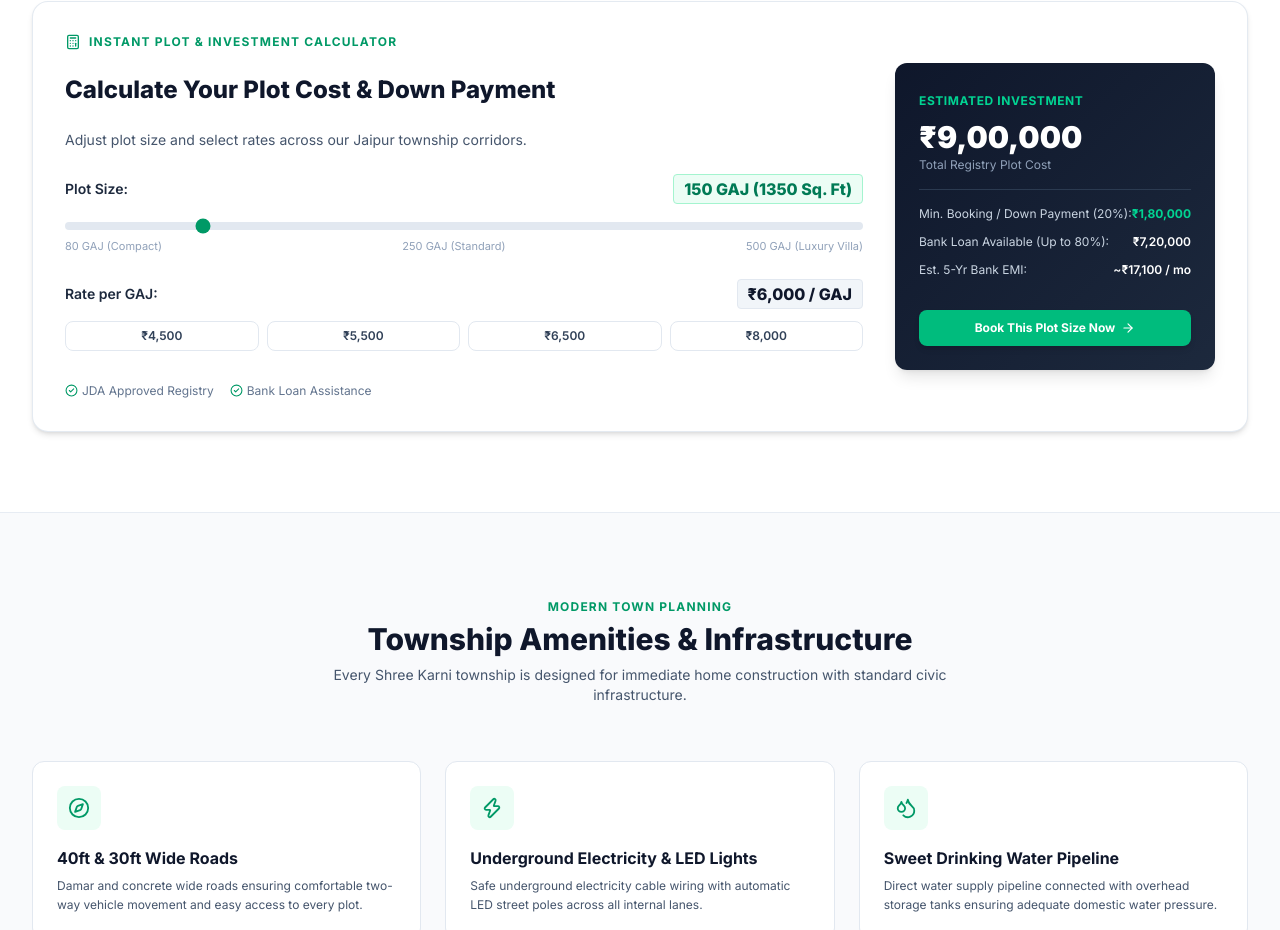
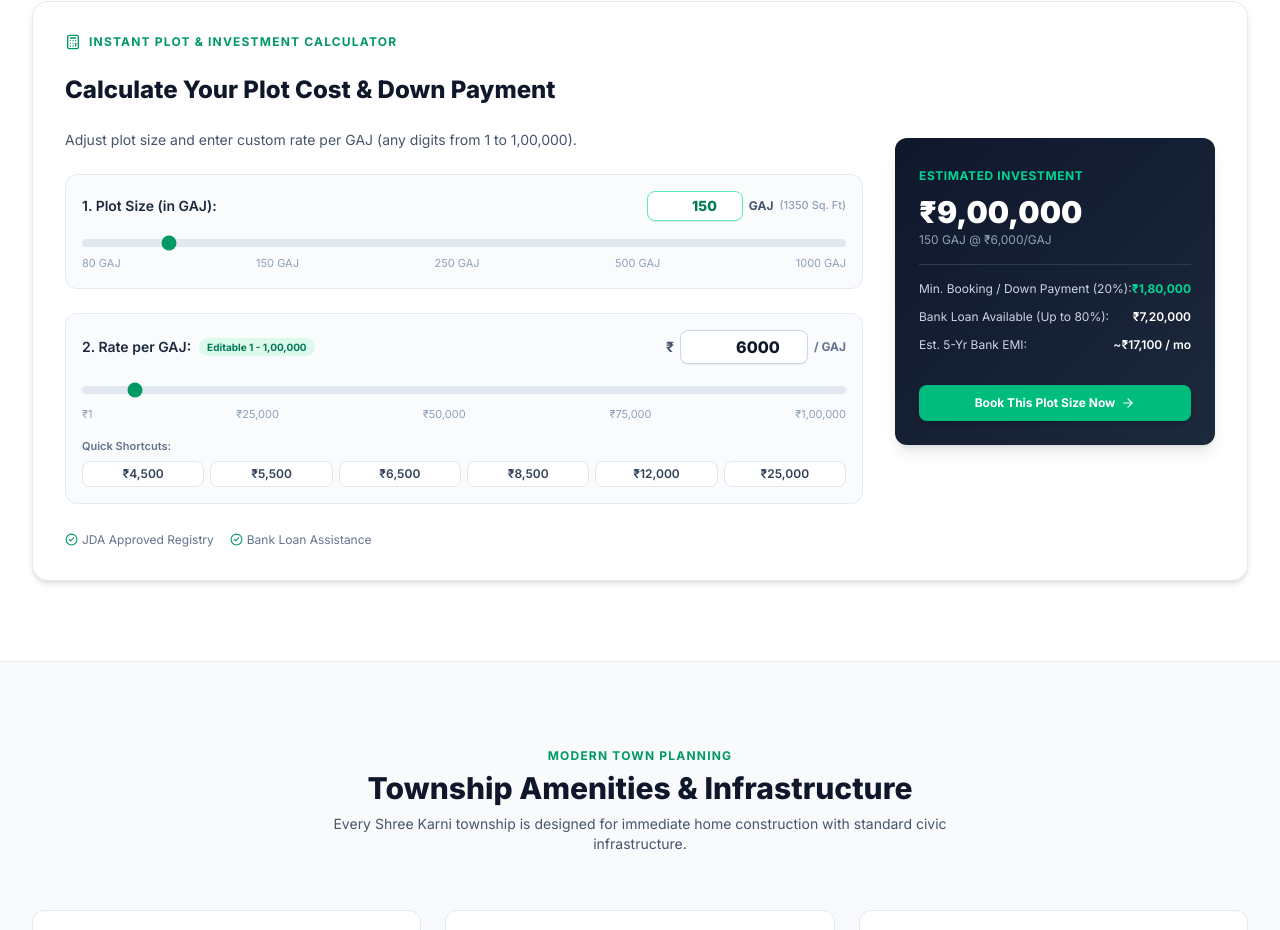
Before and after one commit to sandeepcharan619-maker/Shree-Karni, a Next.js app: page / in a window 1280 px wide. Shown: the part 1180-2110 px from the top of the page. Built offline with nearby package versions, Linux system fonts and the light colour scheme; no server answers.

Commit message:
Initial commit: Shree Karni Real Estate platform with associate & admin dashboards

```diff
--- a/src/components/PlotCalculator.tsx
+++ b/src/components/PlotCalculator.tsx
@@ -8,10 +8,47 @@ export default function PlotCalculator() {
   const [sizeGaj, setSizeGaj] = useState<number>(150);
   const [ratePerGaj, setRatePerGaj] = useState<number>(6000);
 
-  const totalPrice = sizeGaj * ratePerGaj;
+  const handleRateChange = (val: string) => {
+    if (val === "") {
+      setRatePerGaj(0);
+      return;
+    }
+    const num = parseInt(val, 10);
+    if (!isNaN(num)) {
+      if (num < 1) {
+        setRatePerGaj(1);
+      } else if (num > 100000) {
+        setRatePerGaj(100000);
+      } else {
+        setRatePerGaj(num);
+      }
+    }
+  };
+
+  const handleSizeChange = (val: string) => {
+    if (val === "") {
+      setSizeGaj(0);
+      return;
+    }
+    const num = parseInt(val, 10);
+    if (!isNaN(num)) {
+      if (num < 1) {
+        setSizeGaj(1);
+      } else if (num > 5000) {
+        setSizeGaj(5000);
+      } else {
+        setSizeGaj(num);
+      }
+    }
+  };
+
+  const validRate = ratePerGaj || 0;
+  const validSize = sizeGaj || 0;
+  const totalPrice = validSize * validRate;
   const downPayment = Math.round(totalPrice * 0.2); // 20% down payment
-  const loanEligible = totalPrice - downPayment;
-  const estimatedEmi = Math.round((loanEligible * 0.085 * 5 + loanEligible) / 60); // 5 year simple estimate
+  const loanEligible = Math.max(0, totalPrice - downPayment);
+  const estimatedEmi =
+    loanEligible > 0 ? Math.round((loanEligible * 0.085 * 5 + loanEligible) / 60) : 0; // 5-year simple estimate
 
   return (
     <div className="bg-white rounded-2xl border border-slate-200/90 shadow-md p-6 sm:p-8 overflow-hidden relative">
@@ -27,51 +64,108 @@ export default function PlotCalculator() {
             Calculate Your Plot Cost & Down Payment
           </h3>
           <p className="text-slate-600 text-sm">
-            Adjust plot size and select rates across our Jaipur township corridors.
+            Adjust plot size and enter custom rate per GAJ (any digits from 1 to 1,00,000).
           </p>
 
-          {/* Slider 1: Size in GAJ */}
-          <div className="space-y-2">
-            <div className="flex justify-between items-center text-sm font-semibold text-slate-800">
-              <span>Plot Size:</span>
-              <span className="text-emerald-700 font-extrabold text-base bg-emerald-50 px-2.5 py-0.5 rounded border border-emerald-200">
-                {sizeGaj} GAJ ({Math.round(sizeGaj * 9)} Sq. Ft)
+          {/* 1. Plot Size (Slider + Editable Input) */}
+          <div className="space-y-2 bg-slate-50/80 p-4 rounded-xl border border-slate-200/80">
+            <div className="flex flex-col sm:flex-row sm:items-center justify-between gap-2 text-sm font-semibold text-slate-800">
+              <span>1. Plot Size (in GAJ):</span>
+              <div className="flex items-center gap-1.5 self-start sm:self-auto">
+                <input
+                  type="number"
+                  min="1"
+                  max="5000"
+                  value={sizeGaj === 0 ? "" : sizeGaj}
+                  onChange={(e) => handleSizeChange(e.target.value)}
+                  className="w-24 px-2.5 py-1 text-sm font-extrabold text-emerald-700 bg-white border border-emerald-300 rounded-lg outline-none focus:ring-2 focus:ring-emerald-500 text-right shadow-2xs"
+                  placeholder="150"
+                />
+                <span className="text-xs text-slate-600 font-bold">GAJ</span>
+                <span className="text-[11px] text-slate-400 font-medium">
+                  ({Math.round(validSize * 9)} Sq. Ft)
                 </span>
               </div>
+            </div>
+
             <input
               type="range"
-              min="80"
-              max="500"
+              min="50"
+              max="1000"
               step="10"
-              value={sizeGaj}
+              value={validSize > 1000 ? 1000 : validSize < 50 ? 50 : validSize}
               onChange={(e) => setSizeGaj(Number(e.target.value))}
               className="w-full h-2 bg-slate-200 rounded-lg appearance-none cursor-pointer accent-emerald-600"
             />
             <div className="flex justify-between text-[11px] text-slate-400">
-              <span>80 GAJ (Compact)</span>
-              <span>250 GAJ (Standard)</span>
-              <span>500 GAJ (Luxury Villa)</span>
+              <span>80 GAJ</span>
+              <span>150 GAJ</span>
+              <span>250 GAJ</span>
+              <span>500 GAJ</span>
+              <span>1000 GAJ</span>
             </div>
           </div>
 
-          {/* Slider 2: Rate per GAJ */}
-          <div className="space-y-2">
-            <div className="flex justify-between items-center text-sm font-semibold text-slate-800">
-              <span>Rate per GAJ:</span>
-              <span className="text-slate-900 font-extrabold text-base bg-slate-100 px-2.5 py-0.5 rounded border border-slate-200">
-                ₹{ratePerGaj.toLocaleString("en-IN")} / GAJ
+          {/* 2. Rate per GAJ (Fully Editable 1 - 100000 + Slider + Quick Presets) */}
+          <div className="space-y-3 bg-slate-50/80 p-4 rounded-xl border border-slate-200/80">
+            <div className="flex flex-col sm:flex-row sm:items-center justify-between gap-2 text-sm font-semibold text-slate-800">
+              <div className="flex items-center gap-2">
+                <span>2. Rate per GAJ:</span>
+                <span className="text-[10px] text-emerald-700 font-bold bg-emerald-100/70 px-2 py-0.5 rounded-full">
+                  Editable 1 - 1,00,000
                 </span>
               </div>
-            <div className="grid grid-cols-4 gap-2 pt-1">
-              {[4500, 5500, 6500, 8000].map((rate) => (
+
+              {/* Editable input field for all digits 1-100000 */}
+              <div className="flex items-center gap-1.5 self-start sm:self-auto">
+                <span className="text-sm font-bold text-slate-600">₹</span>
+                <input
+                  type="number"
+                  min="1"
+                  max="100000"
+                  step="1"
+                  value={ratePerGaj === 0 ? "" : ratePerGaj}
+                  onChange={(e) => handleRateChange(e.target.value)}
+                  className="w-32 px-3 py-1 text-base font-extrabold text-slate-900 bg-white border border-slate-300 rounded-lg outline-none focus:ring-2 focus:ring-emerald-500 text-right shadow-2xs"
+                  placeholder="6000"
+                />
+                <span className="text-xs text-slate-500 font-bold">/ GAJ</span>
+              </div>
+            </div>
+
+            {/* Range Slider 1 to 100,000 */}
+            <input
+              type="range"
+              min="1"
+              max="100000"
+              step="100"
+              value={validRate > 100000 ? 100000 : validRate < 1 ? 1 : validRate}
+              onChange={(e) => setRatePerGaj(Number(e.target.value))}
+              className="w-full h-2 bg-slate-200 rounded-lg appearance-none cursor-pointer accent-emerald-600"
+            />
+            <div className="flex justify-between text-[11px] text-slate-400">
+              <span>₹1</span>
+              <span>₹25,000</span>
+              <span>₹50,000</span>
+              <span>₹75,000</span>
+              <span>₹1,00,000</span>
+            </div>
+
+            {/* Quick rate shortcut chips */}
+            <div className="pt-1">
+              <span className="text-[11px] font-semibold text-slate-500 block mb-1.5">
+                Quick Shortcuts:
+              </span>
+              <div className="grid grid-cols-3 sm:grid-cols-6 gap-1.5">
+                {[4500, 5500, 6500, 8500, 12000, 25000].map((rate) => (
                   <button
                     key={rate}
                     type="button"
                     onClick={() => setRatePerGaj(rate)}
-                  className={`py-1.5 text-xs font-semibold rounded-lg border transition ${
-                    ratePerGaj === rate
+                    className={`py-1 text-xs font-semibold rounded-lg border transition cursor-pointer ${
+                      validRate === rate
                         ? "bg-slate-900 text-white border-slate-900 shadow-xs"
-                      : "bg-white text-slate-700 border-slate-200 hover:bg-slate-50"
+                        : "bg-white text-slate-700 border-slate-200 hover:bg-slate-100"
                     }`}
                   >
                     ₹{rate.toLocaleString("en-IN")}
@@ -79,8 +173,9 @@ export default function PlotCalculator() {
                 ))}
               </div>
             </div>
+          </div>
 
-          <div className="flex items-center gap-4 text-xs text-slate-500 pt-2">
+          <div className="flex items-center gap-4 text-xs text-slate-500 pt-1">
             <span className="flex items-center gap-1">
               <CheckCircle2 size={13} className="text-emerald-600" /> JDA Approved Registry
             </span>
@@ -100,7 +195,9 @@ export default function PlotCalculator() {
               <span className="text-3xl font-black text-white">
                 ₹{totalPrice.toLocaleString("en-IN")}
               </span>
-              <p className="text-xs text-slate-400 mt-0.5">Total Registry Plot Cost</p>
+              <p className="text-xs text-slate-400 mt-0.5">
+                {validSize} GAJ @ ₹{validRate.toLocaleString("en-IN")}/GAJ
+              </p>
             </div>
 
             <div className="space-y-3 py-4 border-t border-slate-700/80 text-xs">
```
Lines whose indentation alone changed are shown as unchanged.
